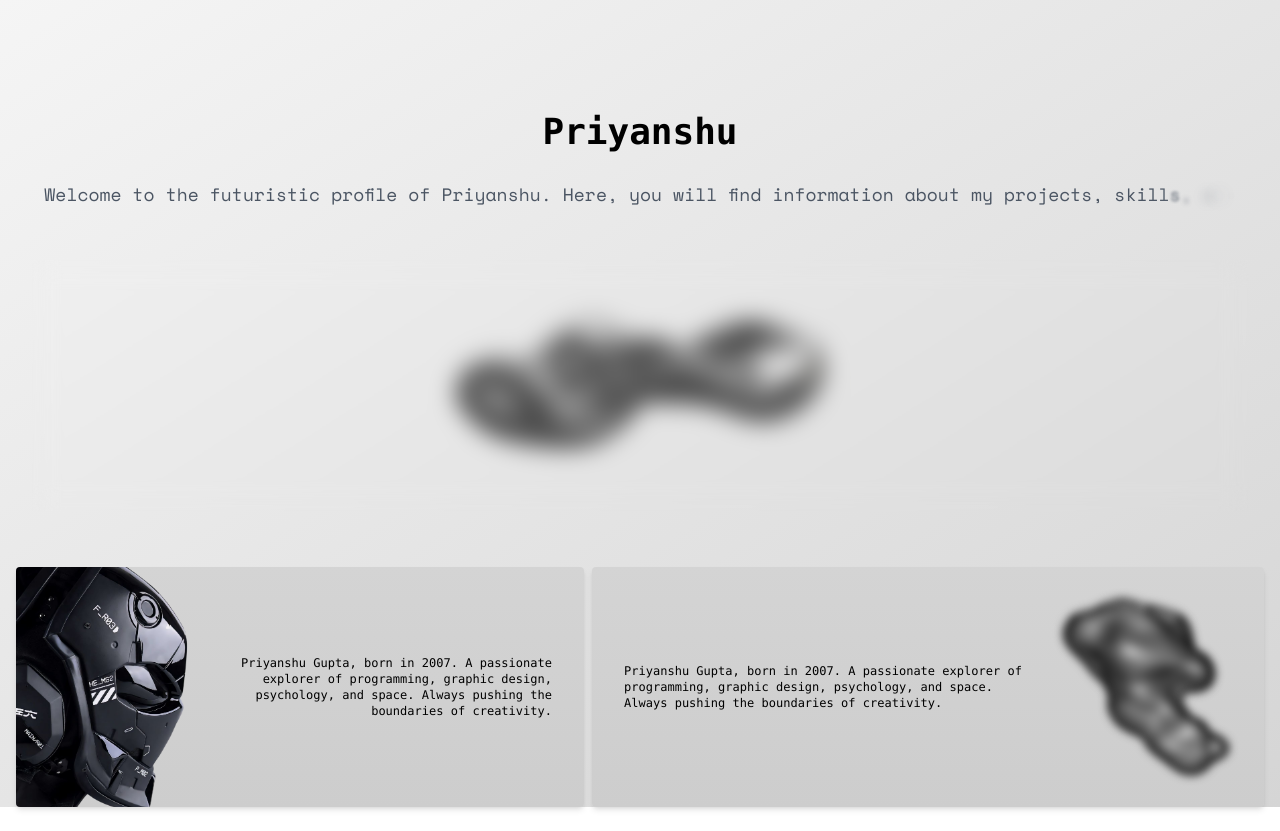
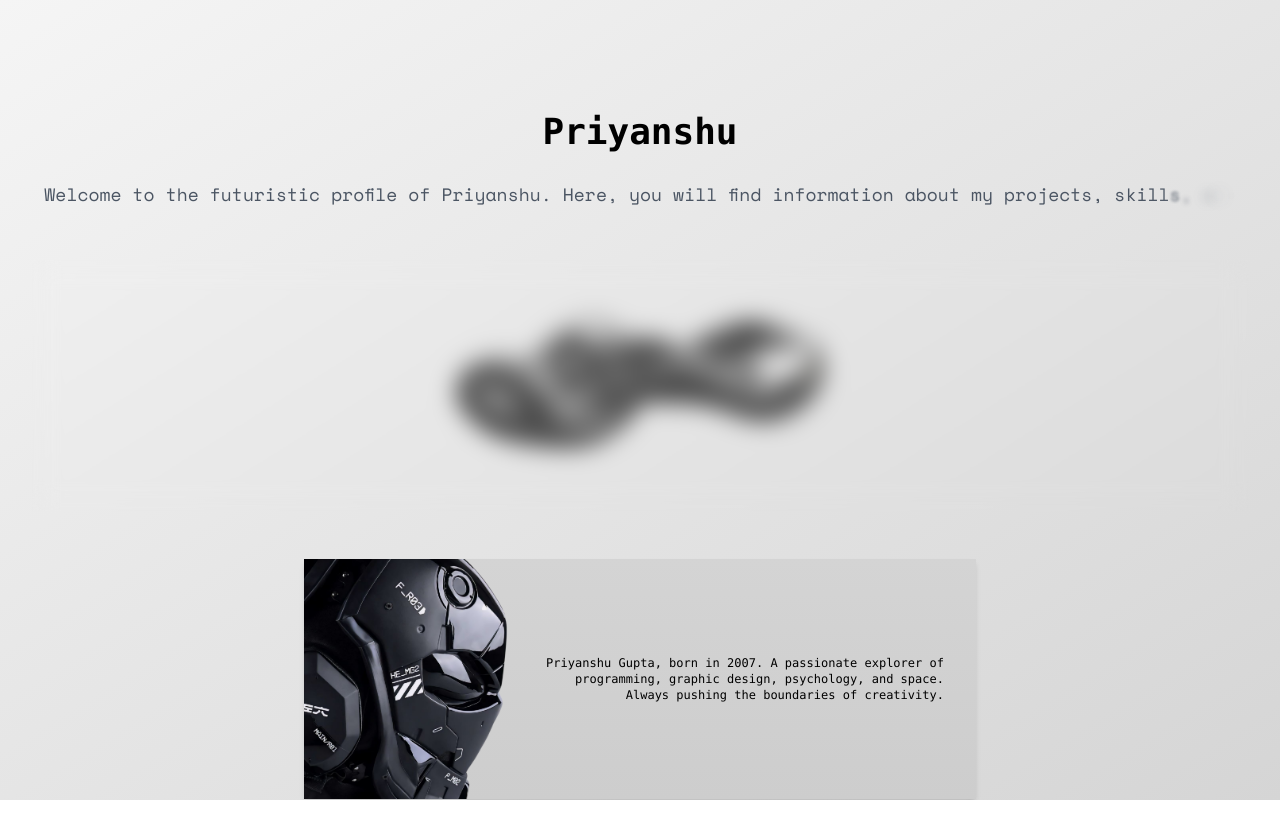
Before and after one commit to Priyansxu/Website, a Next.js app: page / in a window 1280 px wide. After the commit the page ends 800 px from the top, so only its background shows below. Built offline with nearby package versions, Linux system fonts and the light colour scheme.

Commit message:
Update index.js

```diff
--- a/pages/index.js
+++ b/pages/index.js
@@ -106,9 +106,9 @@ export default function Page() {
           </div>
         </section>
 
-        <section ref={secondSectionRef} className="flex flex-col md:flex-row my-6 mx-4 md:mx-15 gap-2">
+        <section ref={secondSectionRef} className="flex my-4">
           <motion.div
-            className="max-w-md mx-auto sm:max-w-lg md:max-w-lg lg:max-w-xl xl:max-w-2xl flex bg-gradient-to-b from-neutral-300 to-[#cdcdcd] border-black rounded shadow-md overflow-hidden w-150 h-85 md:w-100 md:h-60"
+            className="max-w-md mx-auto sm:max-w-lg md:max-w-lg lg:max-w-xl xl:max-w-2xl flex bg-gradient-to-b from-neutral-300 to-[#cdcdcd] border-black shadow-md overflow-hidden w-full h-85 md:h-60"
             initial="hidden"
             animate={isInView ? "visible" : "hidden"}
             variants={divVariants}
@@ -140,39 +140,6 @@ export default function Page() {
               </motion.p>
             </div>
           </motion.div>
-          <motion.div
-            className="max-w-md mx-auto sm:max-w-lg md:max-w-lg lg:max-w-xl xl:max-w-2xl flex bg-gradient-to-b from-neutral-300 to-[#cdcdcd] border-black rounded shadow-md overflow-hidden w-150 h-85 md:w-100 md:h-60"
-            initial="hidden"
-            animate={isInView ? "visible" : "hidden"}
-            variants={divVariants}
-          >
-            <div className="flex-grow pl-4 text-black text-xs flex items-center justify-center">
-              <motion.p
-                className="my-2 py-4 mx-4"
-                initial="hidden"
-                animate={isInView ? "visible" : "hidden"}
-                variants={letterVariantsSecondSection}
-              >
-                {secondSectionText.split("").map((char, index) => (
-                  <motion.span key={index} variants={letterVariantsSecondSection}>
-                    {char}
-                  </motion.span>
-                ))}
-              </motion.p>
-            </div>
-      <motion.div
-              className="flex-none items-center w-1/3"
-              initial="hidden"
-              animate={isInView ? "visible" : "hidden"}
-              variants={imageVariants}
-            >
-              <Image
-                src={ElementX}
-                alt="X"
-                className="object-cover blur-sm h-full"
-              />
-            </motion.div>
-          </motion.div>
         </section>
       </main>
     </div>
```
